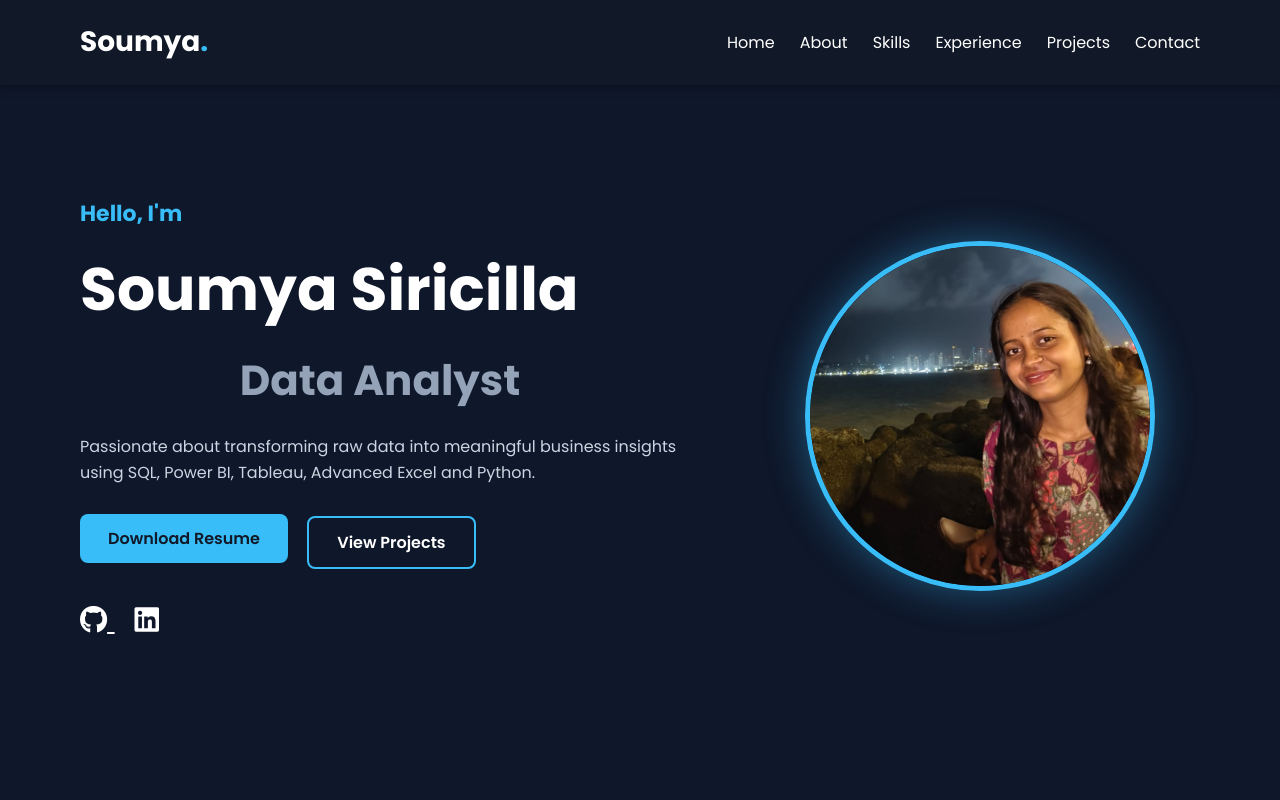
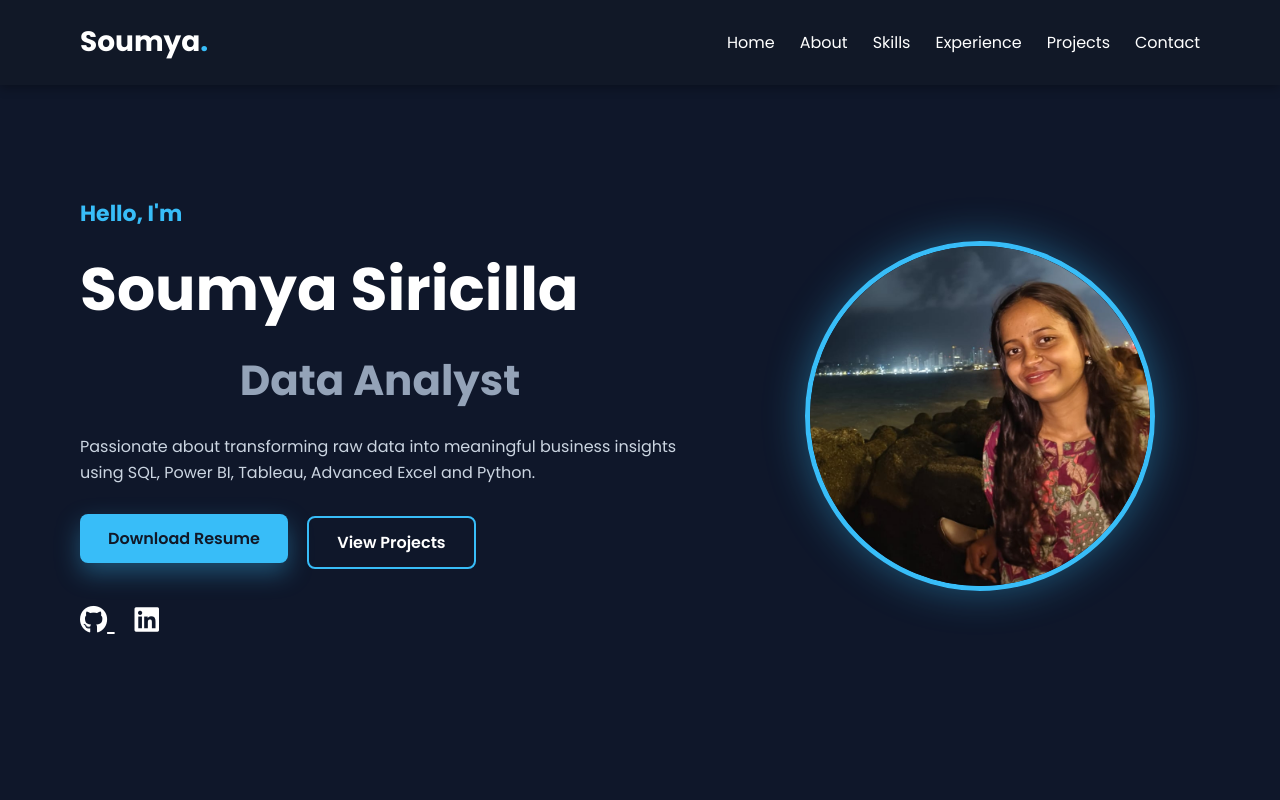
Before and after one commit to soumyasircillaa-ux/soumyasircillaa-ux.github.io, a plain HTML site: page index.html in a window 1280 px wide. In both pictures the pointer is over the link "Download Resume". Shown: the top 800 px of the page. Drawn offline with Linux system fonts and the light colour scheme.

Commit message:
Update style.css

```diff
--- a/style.css
+++ b/style.css
@@ -134,8 +134,8 @@ header{
 
 .btn:hover{
     transform:translateY(-4px);
+    box-shadow:0 10px 25px rgba(56,189,248,.35);
 }
-
 .btn-outline{
     background:transparent;
     color:white;
```
